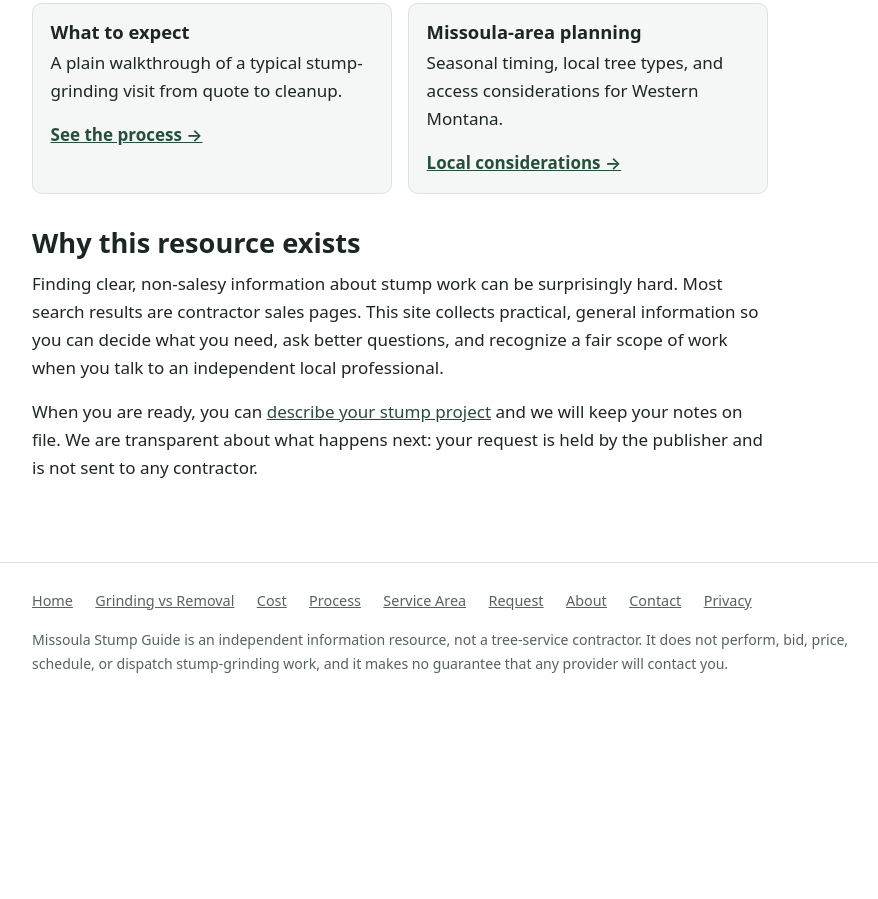
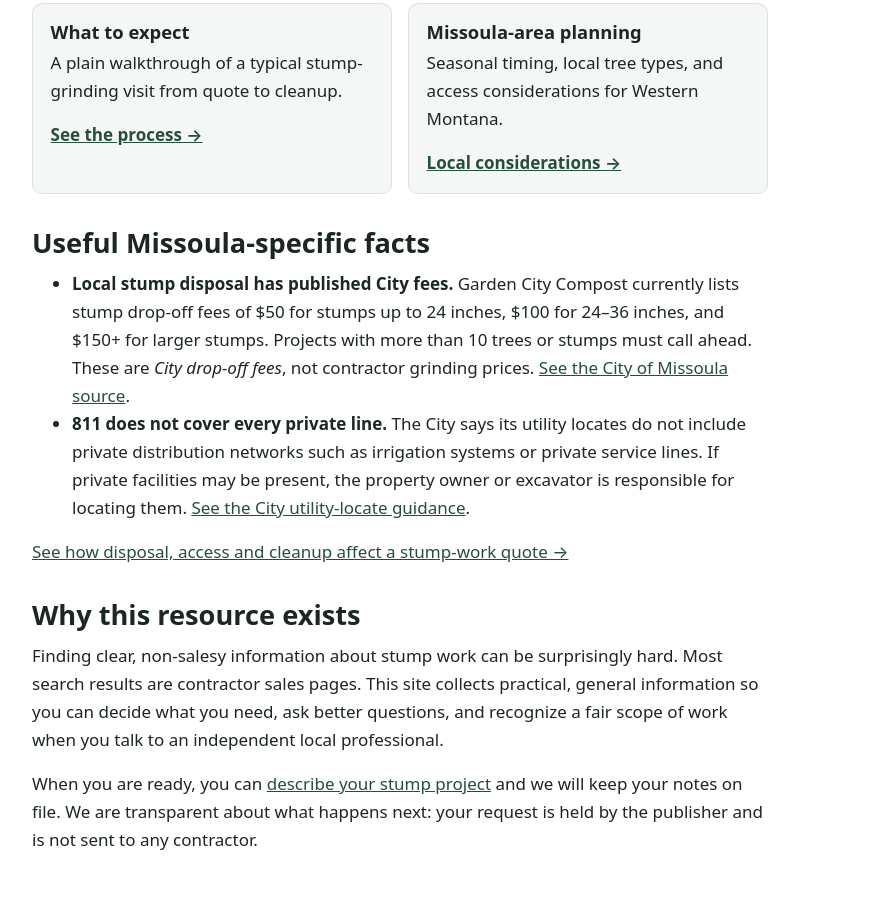
Before and after one commit to jamisonw-pixel/missoula-stump-guide, a plain HTML site: page index.html in a window 1280 px wide. Shown: the part 841-1740 px from the top of the page, without its empty margins (80-958 px from the left). Before the commit the page ends 1557 px from the top, so only its background shows below. Drawn offline with Linux system fonts and the light colour scheme.

Commit message:
Add authoritative Missoula-specific stump guidance

```diff
--- a/index.html
+++ b/index.html
@@ -97,6 +97,15 @@
     </section>
 
     <section>
+      <h2>Useful Missoula-specific facts</h2>
+      <ul>
+        <li><strong>Local stump disposal has published City fees.</strong> Garden City Compost currently lists stump drop-off fees of $50 for stumps up to 24 inches, $100 for 24–36 inches, and $150+ for larger stumps. Projects with more than 10 trees or stumps must call ahead. These are <em>City drop-off fees</em>, not contractor grinding prices. <a href="https://www.ci.missoula.mt.us/2714/Drop-off-Information">See the City of Missoula source</a>.</li>
+        <li><strong>811 does not cover every private line.</strong> The City says its utility locates do not include private distribution networks such as irrigation systems or private service lines. If private facilities may be present, the property owner or excavator is responsible for locating them. <a href="https://www.ci.missoula.mt.us/2620/Utility-Locates">See the City utility-locate guidance</a>.</li>
+      </ul>
+      <p><a href="./stump-grinding-cost.html">See how disposal, access and cleanup affect a stump-work quote →</a></p>
+    </section>
+
+    <section>
       <h2>Why this resource exists</h2>
       <p>Finding clear, non-salesy information about stump work can be surprisingly hard. Most search
       results are contractor sales pages. This site collects practical, general information so you can
```
